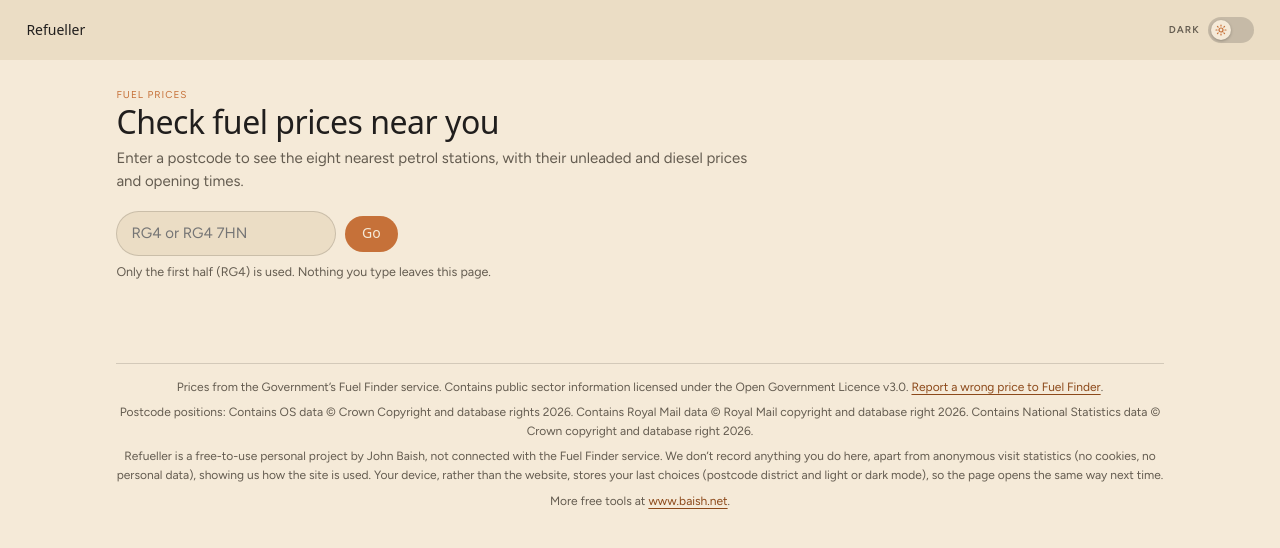
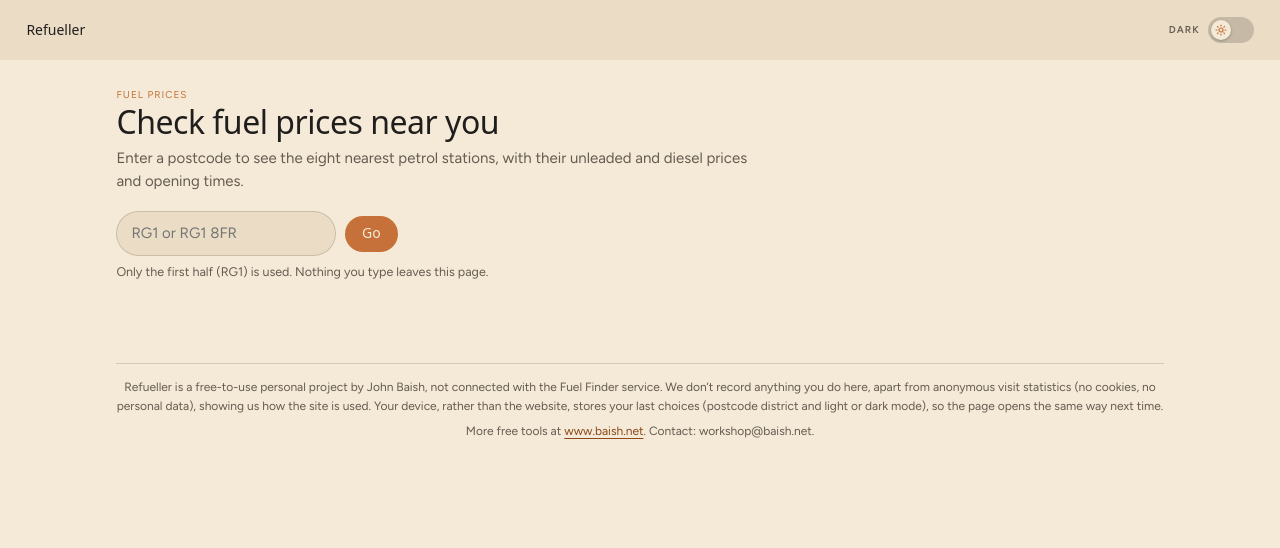
Before and after one commit to JohnBaish/refueller, a React (Vite) app: page / in a window 1280 px wide. Shown: the top 548 px of the page. Built offline with nearby package versions, Linux system fonts and the light colour scheme; a web font is replaced by a local one.

Commit message:
Page: RG1 example, short footer on the postcode screen, contact line
Co-Authored-By: Claude Opus 5.5 <noreply@anthropic.com>
Claude-Session: https://claude.ai/code/session_01MPzcCV9TMEZHfgYqEzWGjh

```diff
--- a/src/App.tsx
+++ b/src/App.tsx
@@ -28,8 +28,8 @@ function remember(outcode: string) {
 }
 
 const PROBLEMS: Record<Exclude<PostcodeResult, { ok: true }>['problem'], (typed: string) => string> = {
-  empty: () => 'Please type a postcode, such as RG4 7HN.',
-  'not-a-postcode': () => 'That doesn’t look like a postcode. Try one like RG4 or RG4 7HN.',
+  empty: () => 'Please type a postcode, such as RG1 8FR.',
+  'not-a-postcode': () => 'That doesn’t look like a postcode. Try one like RG1 or RG1 8FR.',
   'northern-ireland': () => 'Refueller covers Great Britain only for now, so Northern Ireland postcodes aren’t included yet.',
   'not-found': (typed) => `We can’t find ${typed.trim().toUpperCase().split(/\s+/)[0]} among Great Britain’s postcodes. Check it, or try a nearby postcode.`,
 };
@@ -65,7 +65,7 @@ function SearchBox({ start, initial }: { start: boolean; initial: string }) {
           className="input"
           value={typed}
           onChange={(e) => setTyped(e.target.value)}
-          placeholder="RG4 or RG4 7HN"
+          placeholder="RG1 or RG1 8FR"
           aria-label="Postcode"
           autoCapitalize="characters"
           autoCorrect="off"
@@ -83,7 +83,7 @@ function SearchBox({ start, initial }: { start: boolean; initial: string }) {
           {problem}
         </p>
       )}
-      {start && !problem && <p className="hint">Only the first half (RG4) is used. Nothing you type leaves this page.</p>}
+      {start && !problem && <p className="hint">Only the first half (RG1) is used. Nothing you type leaves this page.</p>}
     </form>
   );
 }
@@ -183,6 +183,10 @@ export default function App() {
         <SafetyNet key={outcode ?? ''}>{outcode && <Results outcode={outcode} />}</SafetyNet>
         {!start && <About />}
         <footer className="footer-notice" data-noprint>
+          {/* The source lines only where prices are shown; the postcode screen keeps just the project and privacy lines
+              (John, 30 October). */}
+          {!start && (
+            <>
               <p>
                 Prices from the Government’s Fuel Finder service. Contains public sector information licensed under the Open
                 Government Licence v3.0.{' '}
@@ -195,6 +199,8 @@ export default function App() {
                 Postcode positions: Contains OS data © Crown Copyright and database rights 2026. Contains Royal Mail data © Royal
                 Mail copyright and database right 2026. Contains National Statistics data © Crown copyright and database right 2026.
               </p>
+            </>
+          )}
           <p>
             Refueller is a free-to-use personal project by John Baish, not connected with the Fuel Finder service. We don’t
             record anything you do here, apart from anonymous visit statistics (no cookies, no personal data), showing us how
@@ -202,7 +208,7 @@ export default function App() {
             dark mode), so the page opens the same way next time.
           </p>
           <p>
-            More free tools at <a href="https://www.baish.net/">www.baish.net</a>.
+            More free tools at <a href="https://www.baish.net/">www.baish.net</a>. Contact: workshop@baish.net.
           </p>
         </footer>
       </main>
```
Also changed, not shown: design/previews/page-start-phone-2026-10-30.png (added), 1 other file (tests, documents, lock files or other folders). Lines whose indentation alone changed are shown as unchanged.
